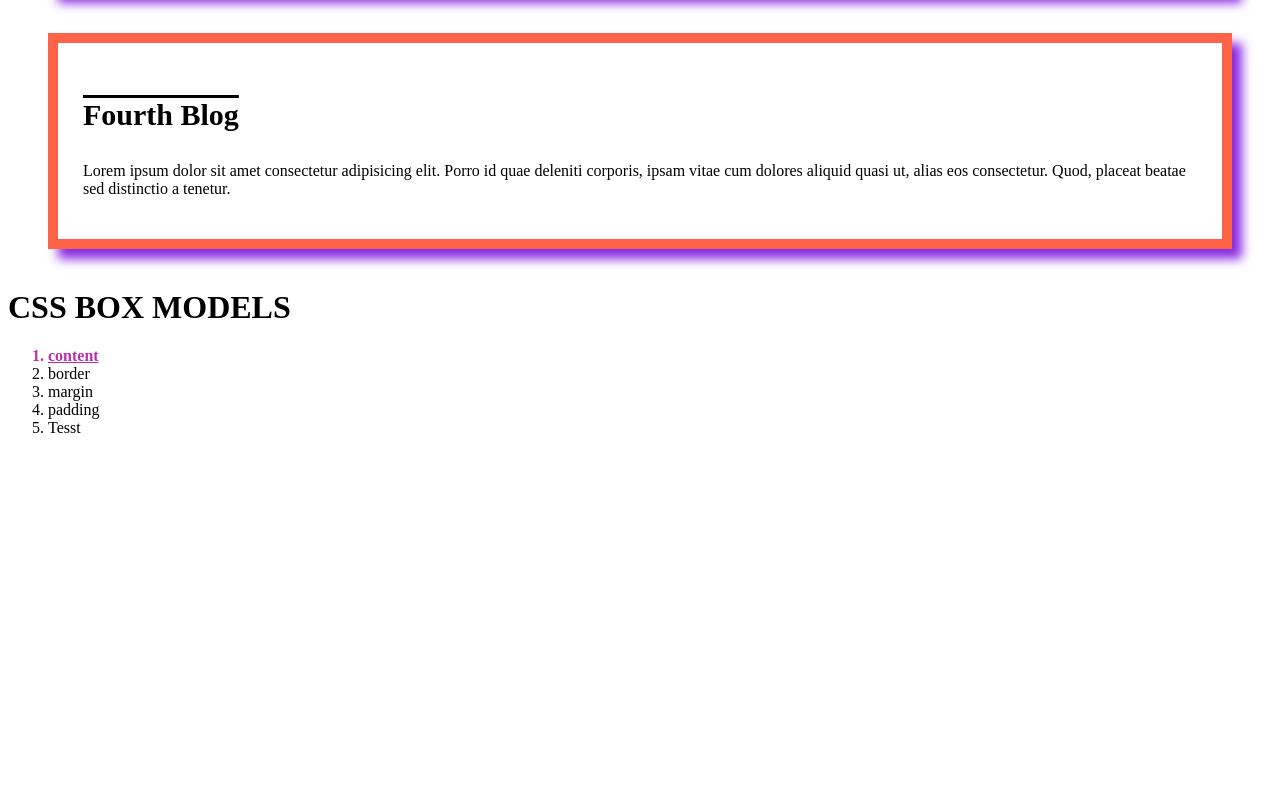
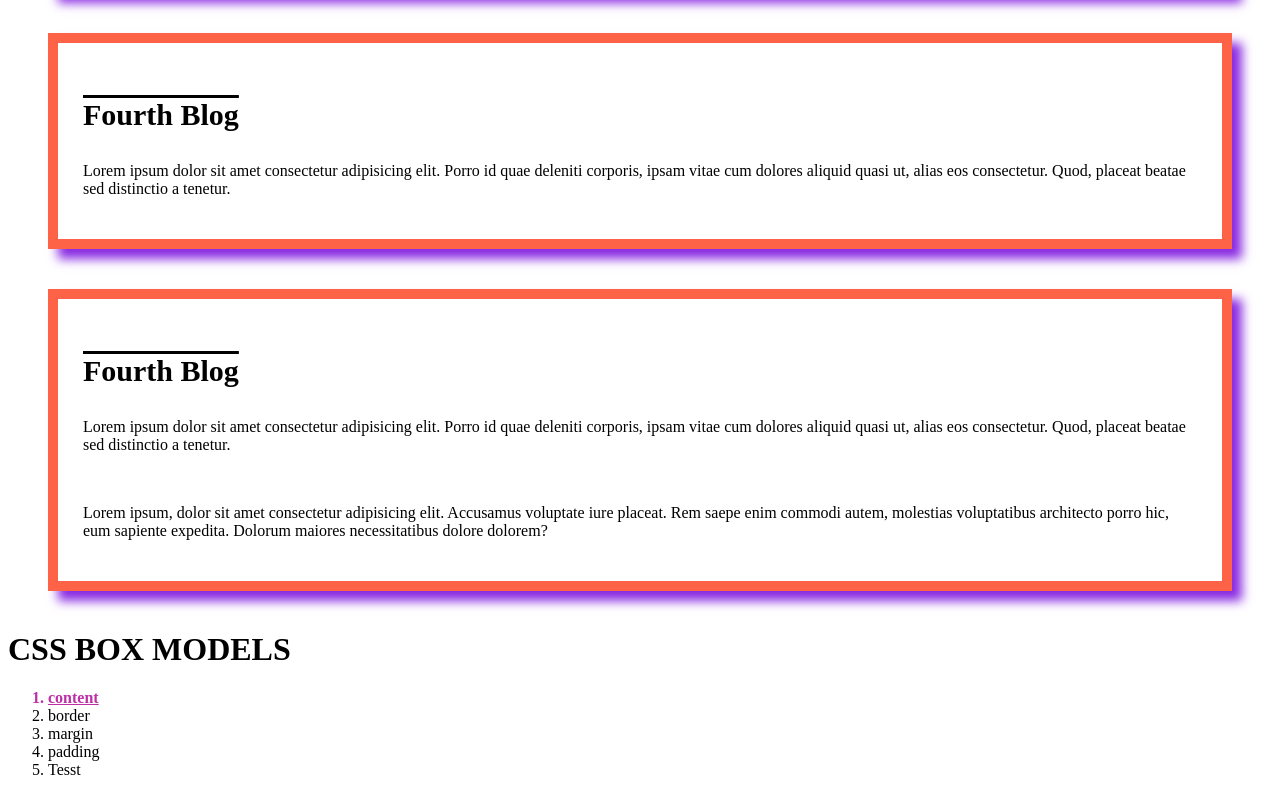
Before and after one commit to ZamanMister99/css, a plain HTML site: page external.html in a window 1280 px wide. Shown: the part 605-1393 px from the top of the page. Before the commit the page ends 1058 px from the top, so only its background shows below. Drawn offline with Linux system fonts and the light colour scheme.

Commit message:
added new div paragraph

```diff
--- a/external.html
+++ b/external.html
@@ -26,6 +26,13 @@
         <p>Lorem ipsum dolor sit amet consectetur adipisicing elit. Porro id quae deleniti corporis, ipsam vitae cum dolores aliquid quasi ut, alias eos consectetur. Quod, placeat beatae sed distinctio a tenetur.</p>
     </div>
 
+    <div class="blog">
+        <h3>Fourth Blog</h3>
+        <p>Lorem ipsum dolor sit amet consectetur adipisicing elit. Porro id quae deleniti corporis, ipsam vitae cum dolores aliquid quasi ut, alias eos consectetur. Quod, placeat beatae sed distinctio a tenetur.</p>
+        <br>
+        <p>Lorem ipsum, dolor sit amet consectetur adipisicing elit. Accusamus voluptate iure placeat. Rem saepe enim commodi autem, molestias voluptatibus architecto porro hic, eum sapiente expedita. Dolorum maiores necessitatibus dolore dolorem?</p>
+    </div>
+
     <h1>CSS BOX MODELS</h1>
     <ol type="1">
         <li style = "color: rgb(188, 48, 167); text-decoration: underline; font-weight: bold;">content</li>
```
